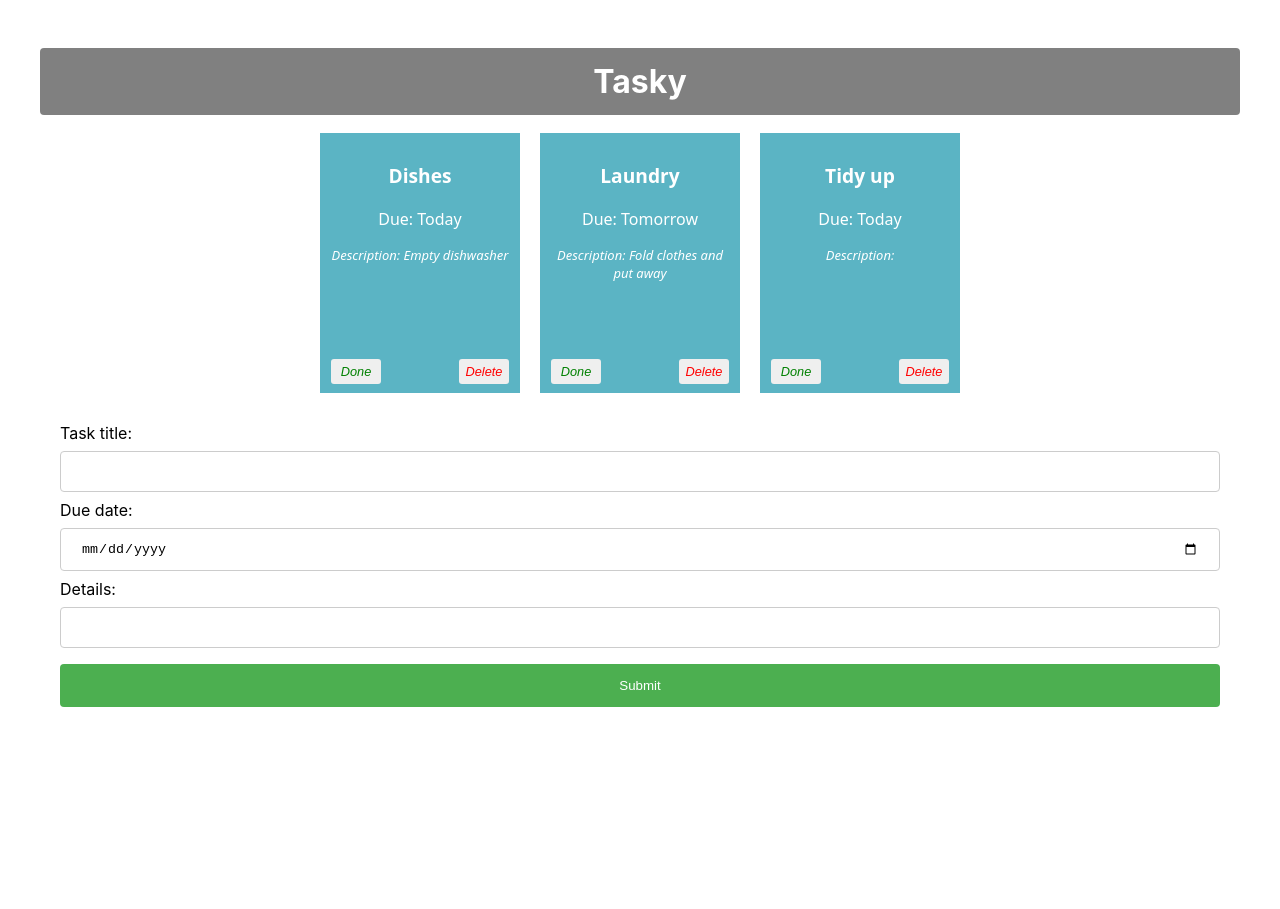
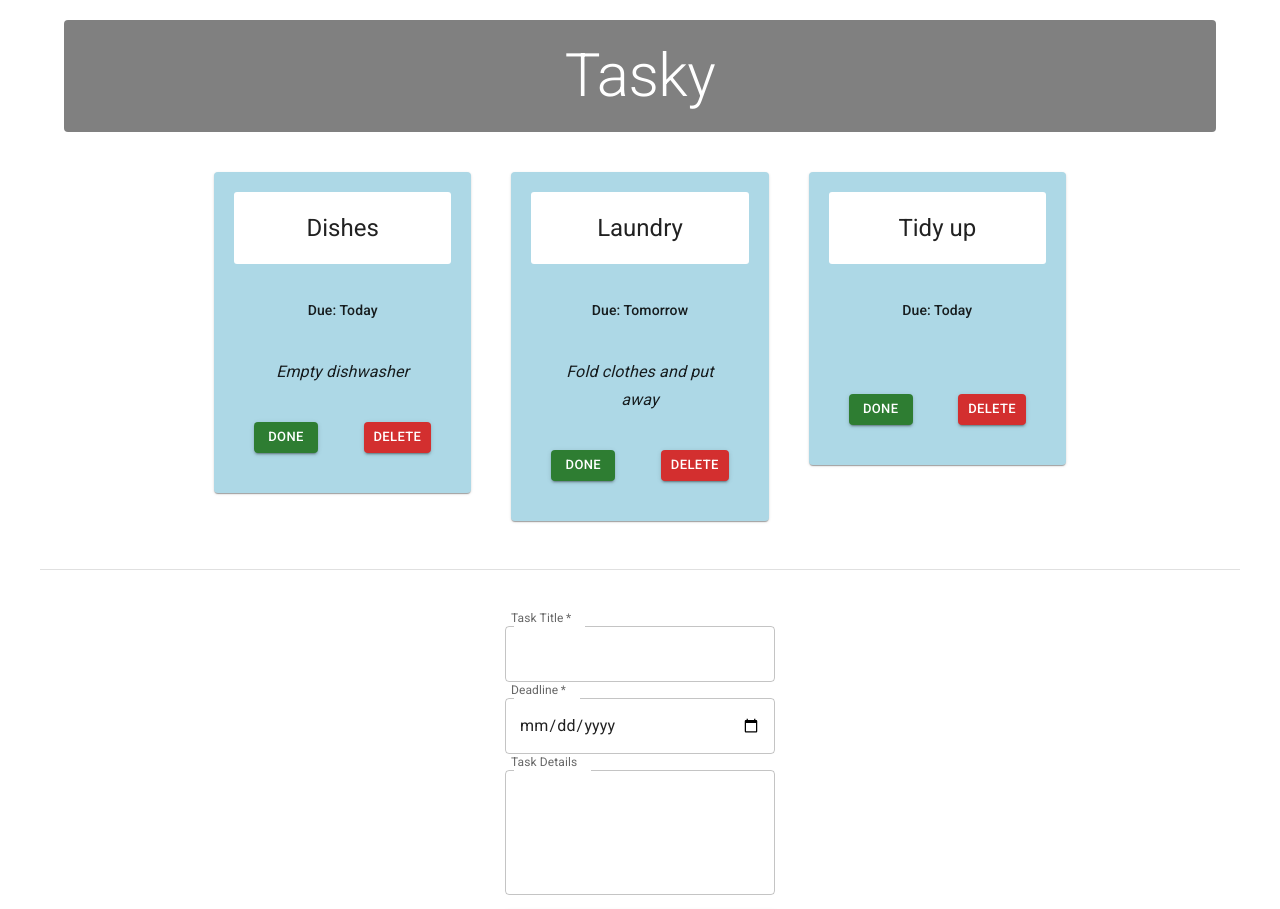
Before and after one commit to Murph908/react-basics-labs, a React (Create React App) app in the folder tasky/: page / in a window 1280 px wide. Shown: the top 909 px of the page. Before the commit the page ends 800 px from the top, so only its background shows below. Built offline with nearby package versions, Linux system fonts and the light colour scheme.

Commit message:
Week 3 Lab B done

```diff
--- a/tasky/package.json
+++ b/tasky/package.json
@@ -3,6 +3,10 @@
   "version": "0.1.0",
   "private": true,
   "dependencies": {
+    "@emotion/react": "^11.10.5",
+    "@emotion/styled": "^11.10.5",
+    "@mui/icons-material": "^5.11.0",
+    "@mui/material": "^5.11.7",
     "@testing-library/jest-dom": "^5.16.5",
     "@testing-library/react": "^13.4.0",
     "@testing-library/user-event": "^13.5.0",
--- a/tasky/public/index.html
+++ b/tasky/public/index.html
@@ -25,6 +25,16 @@
       Learn how to configure a non-root public URL by running `npm run build`.
     -->
     <title>React App</title>
+
+    <link
+    rel="stylesheet"
+    href="https://fonts.googleapis.com/css?family=Roboto:300,400,500,700&display=swap"
+  />
+  <link
+    rel="stylesheet"
+    href="https://fonts.googleapis.com/icon?family=Material+Icons"
+  />
+
   </head>
   <body>
     <noscript>You need to enable JavaScript to run this app.</noscript>
--- a/tasky/src/App.css
+++ b/tasky/src/App.css
@@ -1,4 +1,4 @@
-h1 {
+/*h1 {
   text-align: center;
   background-color: grey;
   color: white;
@@ -91,4 +91,4 @@ input[type=submit]:hover {
 
 form {
   text-align: left;
-}
+}*/
--- a/tasky/src/App.js
+++ b/tasky/src/App.js
@@ -3,7 +3,9 @@ import './App.css';
 import Task from './components/Task';
 import React, { useState } from 'react';
 import AddTaskForm from './components/Form';
-
+import Typography from '@mui/material/Typography';
+import Container from '@mui/material/Container';
+import Grid from '@mui/material/Grid';
 
 
 function App() {
@@ -70,19 +72,60 @@ function App() {
   return (
     <div className="container">
 
-      <h1>Tasky</h1>
+            {/* App Header */}
+            <Container component="main">
+        <Typography
+          component="h1"
+          variant="h2"
+          align="center"
+          gutterBottom
+          sx = {{
+            backgroundColor: 'gray',
+            textAlign: 'center',
+            color: 'white',
+            padding: '20px',
+            margin: '20px 0 40px 0',
+            borderRadius: '4px'
+          }}
+        >
+          Tasky
+        </Typography>
+      </Container>
+      {/* End App Header */}
+
+            {/* Task Card Grid */}
+            <Container maxWidth="md" component="main">
+        <Grid container spacing={5} alignItems="flex-top" justifyContent="center">
           {taskState.tasks.map((task, index) => (
                 <Task
                 title={task.title}
                 description={task.description}
                 deadline={task.deadline}
+                done={task.done}
                 key={task.id}
-      done={task.done}
-      markDone={() => doneHandler(index)}
+                markDone = {() => doneHandler(index)}
                 deleteTask = {() => deleteHandler(index)}
               />
           ))}
+        </Grid>
+      </Container>
+      {/* End Task Card Grid */}
+
+      {/* Footer - Add Task Form */}
+      <Container
+        component="footer"
+        sx={{
+          borderTop: (theme) => `1px solid ${theme.palette.divider}`,
+          my: 6,
+          py: 6,
+        }}
+      >
+        <Grid container justifyContent="center">
           <AddTaskForm submit={formSubmitHandler} change={formChangeHandler} />
+        </Grid>
+      </Container>
+      {/* End Footer */}
+
     </div>
   );
 
--- a/tasky/src/components/Form.js
+++ b/tasky/src/components/Form.js
@@ -1,27 +1,66 @@
 import React from "react";
+import Box from '@mui/material/Box';
+import TextField from '@mui/material/TextField';
+import Button from '@mui/material/Button';
+
 
 const AddTaskForm = (props) => {
 
   return (
+    <Box
+    component="form"
+    sx={{
+      '& .MuiOutlinedInput-root': { m: 1, width: '30ch' },
+    }}
+    onSubmit={props.submit}
+  >
     <div>
-      <form onSubmit={props.submit}>
-      <label>
-        Task title:
-        <input type="text" name="title" required onChange={(event) => props.change(event)} />
-    </label>
-    <br />
-    <label>
-        Due date:
-        <input type="date" name="deadline" required onChange={(event) => props.change(event)} />
-    </label>
-    <br />
-    <label>
-        Details:
-        <input type="text" name="description" onChange={(event) => props.change(event)} />
-    </label>
-        <input type="submit" value="Submit" />
-        </form>
+      <TextField
+        required
+        id="outlined-required"
+        name="title"
+        label="Task Title"
+        InputLabelProps={{ shrink: true }}
+        onChange={(event) => props.change(event)}
+      />
     </div>
+    <div>
+      <TextField
+        required
+        name="deadline"
+        label="Deadline"
+        InputLabelProps={{ shrink: true }}
+        type="date"
+        onChange={(event) => props.change(event)}
+      />
+    </div>
+    <div>
+      <TextField
+        name="description"
+        id="outlined-multiline-static"
+        label="Task Details"
+        InputLabelProps={{ shrink: true }}
+        multiline
+        rows={4}
+        onChange={(event) => props.change(event)}
+      />
+    </div>
+    <div>
+      <Button
+        type="submit"
+        variant="contained"
+        color="primary"
+        sx={{
+          m: 1,
+          p: 1,
+          width: '95%'
+        }}
+      >
+        Add Task
+      </Button>
+    </div>
+  </Box>
+
   )
 };
 
--- a/tasky/src/components/Task.js
+++ b/tasky/src/components/Task.js
@@ -1,16 +1,69 @@
 import React from 'react';
+import Box from '@mui/material/Box';
+import Button from '@mui/material/Button';
+import Card from '@mui/material/Card';
+import CardActions from '@mui/material/CardActions';
+import CardContent from '@mui/material/CardContent';
+import CardHeader from '@mui/material/CardHeader';
+import Grid from '@mui/material/Grid';
+import Typography from '@mui/material/Typography';
+
 
 const Task = (props) => {
 
     return (
-      <div className="card" style={{backgroundColor: props.done ? 'lightgrey' : '#5bb4c4'}}>
-        <p className="title">{props.title}</p>
-        <p>Due: {props.deadline}</p>
-        <p className="description">Description: {props.description}</p>
-        <button onClick={props.markDone} className='doneButton'>Done</button>
-        <button className='deleteButton' onClick={props.deleteTask}>Delete</button>
-
-      </div>
+      <Grid
+      item
+      key={props.id}
+      xs={12}
+      md={4}
+  >
+      <Card sx={{
+          backgroundColor: props.done ? 'lightgrey' : 'lightblue',
+          padding: '20px'
+          }}>
+          <CardHeader
+              title={props.title}
+              sx={{
+              backgroundColor: 'white',
+              borderRadius: '3px',
+              padding: '20px',
+              textAlign: 'center'
+              }}
+          />
+          <CardContent>
+              <Box
+              sx={{
+                  display: 'flex',
+                  justifyContent: 'center',
+                  alignItems: 'baseline',
+                  mb: 2,
+                  padding: '20px'
+              }}
+              >
+              <Typography component="p" variant="subtitle2" color="text.primary">
+                  Due: {props.deadline}
+              </Typography>
+              </Box>
+              <Typography
+                  component="p"
+                  variant="subtitle1"
+                  align="center"
+                  sx={{ fontStyle: 'italic'}}
+              >
+                  {props.description}
+              </Typography>
+          </CardContent>
+          <CardActions sx={{justifyContent: 'space-between', padding: '20px'}}>
+              <Button variant="contained" size="small" color="success" onClick={props.markDone}>
+                  Done
+              </Button>
+              <Button variant="contained" size="small" color="error" onClick={props.deleteTask}>
+                  Delete
+              </Button>
+          </CardActions>
+      </Card>
+  </Grid>
     )
 }
 
```
Also changed, not shown: 1 other file (tests, documents, lock files or other folders). Lines whose indentation alone changed are shown as unchanged.
